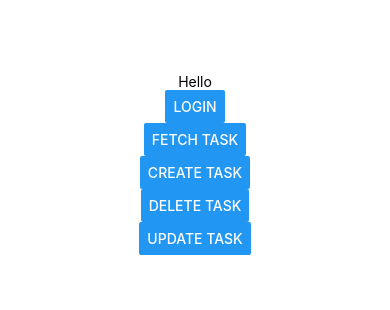
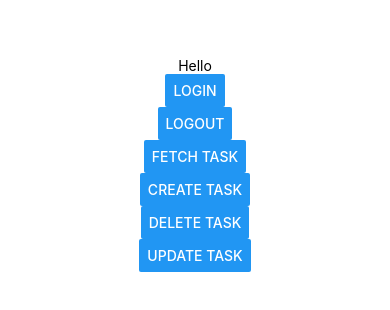
Before and after one commit to wongjiahau/wireless-app-assignment-frontend, a React Native app: screen / in a window 390 px wide. Shown: the part 258-568 px from the top of the page. Built offline with nearby package versions, Linux system fonts and the light colour scheme.

Commit message:
added logout function

```diff
--- a/Tester.js
+++ b/Tester.js
@@ -1,6 +1,6 @@
 import React from 'react';
 import {StyleSheet, Text, View, Button} from 'react-native';
-import { DBLogin, DBFetchTask, DBCreateTask, DBDeleteTask, DBUpdateTask } from './database';
+import { DBLogin, DBFetchTask, DBCreateTask, DBDeleteTask, DBUpdateTask, DBLogout } from './database';
 
 export class Tester extends React.Component {
   constructor(props) {
@@ -16,6 +16,7 @@ export class Tester extends React.Component {
       <View style={styles.container}>
         <Text>{this.state.text}</Text>
         <Button title="login" onPress={this.handleLogin}/>
+        <Button title="logout" onPress={this.handleLogout}/>
         <Button title="fetch task" onPress={this.handleFetchTask}/>
         <Button title="create task" onPress={this.handleCreateTask}/>
         <Button title="delete task" onPress={this.handleDeleteTask}/>
@@ -29,6 +30,13 @@ export class Tester extends React.Component {
     this.setState({
       text: JSON.stringify(result),
       session_id: result.session_id
+    })
+  }
+
+  handleLogout = async () => {
+    const result = await DBLogout(this.state.session_id);
+    this.setState({
+      text: JSON.stringify(result),
     })
   }
 
--- a/database.js
+++ b/database.js
@@ -17,6 +17,14 @@ export async function DBLogin(email, password) {
     const result = await fetch(
         IPAddress("login"),
         JsonRequest("POST", { email, password })
+    );
+    return await result.json();
+}
+
+export async function DBLogout(session_id) {
+    const result = await fetch(
+        IPAddress("logout"),
+        JsonRequest("POST", { session_id })
     );
     return await result.json();
 }
```
